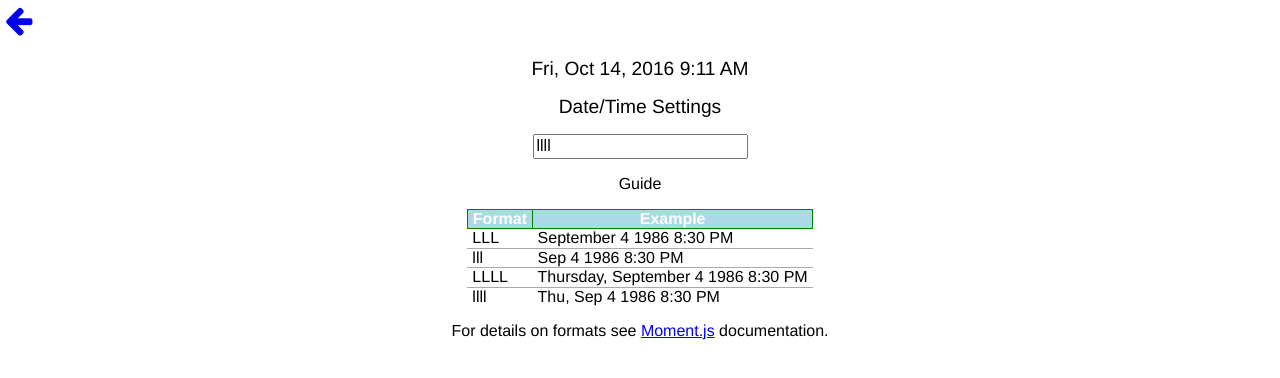
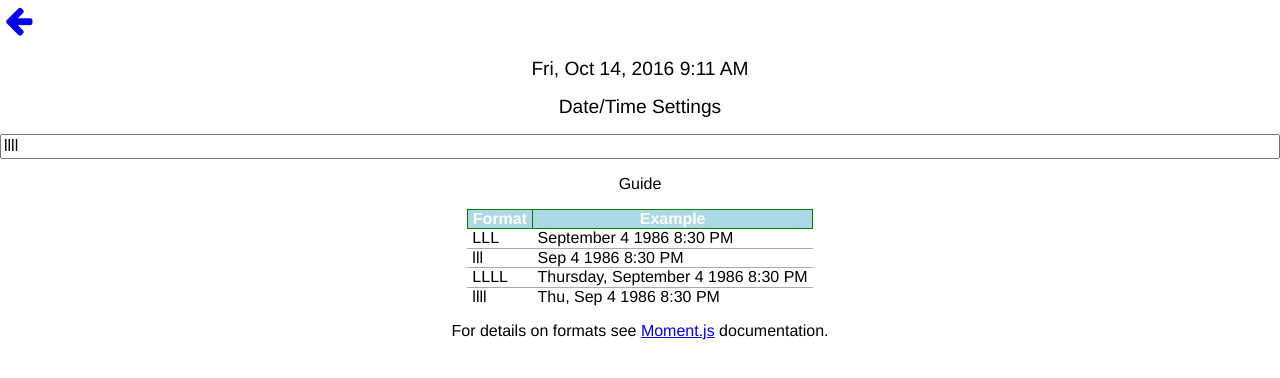
Before and after one commit to dabowheel/displaytime, a Vue app: page /settings in a window 1280 px wide. Both pictures are taken after a click on the link "show settings". Shown: the top 378 px of the page. Built offline with nearby package versions, Linux system fonts and the light colour scheme.

Commit message:
fix width

```diff
--- a/public/index.html
+++ b/public/index.html
@@ -2,6 +2,8 @@
 <html>
   <head>
     <meta charset="utf-8">
+    <meta http-equiv="X-UA-Compatible" content="IE=edge">
+    <meta name="viewport" content="width=device-width, initial-scale=1">
     <title>Time Display</title>
     <link href="css/font-awesome.css" rel="stylesheet">
     <link href="css/normalize.css" rel="stylesheet">
--- a/src/App.vue
+++ b/src/App.vue
@@ -63,7 +63,7 @@ export default {
 <style>
 body {
   font-family: Helvetica, sans-serif;
-  font-size: 4em;
+  font-size: 2em;
   margin: 0;
   padding: 0;
 }
--- a/src/Settings.vue
+++ b/src/Settings.vue
@@ -1,7 +1,7 @@
 <template>
 <div id="settings" class="nodisplay">
   <p id="settings-header"><big>Date/Time Settings</big></p>
-  <p id="datetime-format-field"><input type="text" v-model="myDatetimeFormat" placeholder="date/time format"/></p>
+  <p id="datetime-format-field"><input id="datetime-format-input" type="text" v-model="myDatetimeFormat" placeholder="date/time format"/></p>
   <p id="guide">Guide</p>
   <table id="guide-table" border="1">
     <thead>
@@ -57,13 +57,9 @@ export default {
 #settings-header, #datetime-string, #datetime-format-field, #guide, #more-details {
   text-align: center;
 }
-.fill {
-  position: fixed;
-  top: 0;
-  left: 0;
-  height: 100%;
+#datetime-format-input {
   width: 100%;
-  background: white;
+  box-sizing: border-box;
 }
 .nodisplay {
   display: none;
@@ -104,5 +100,8 @@ td {
   .click-icon {
     font-size: 2em;
   }
+  #date-time-field {
+    width: 200px;
+  }
 }
 </style>
```
